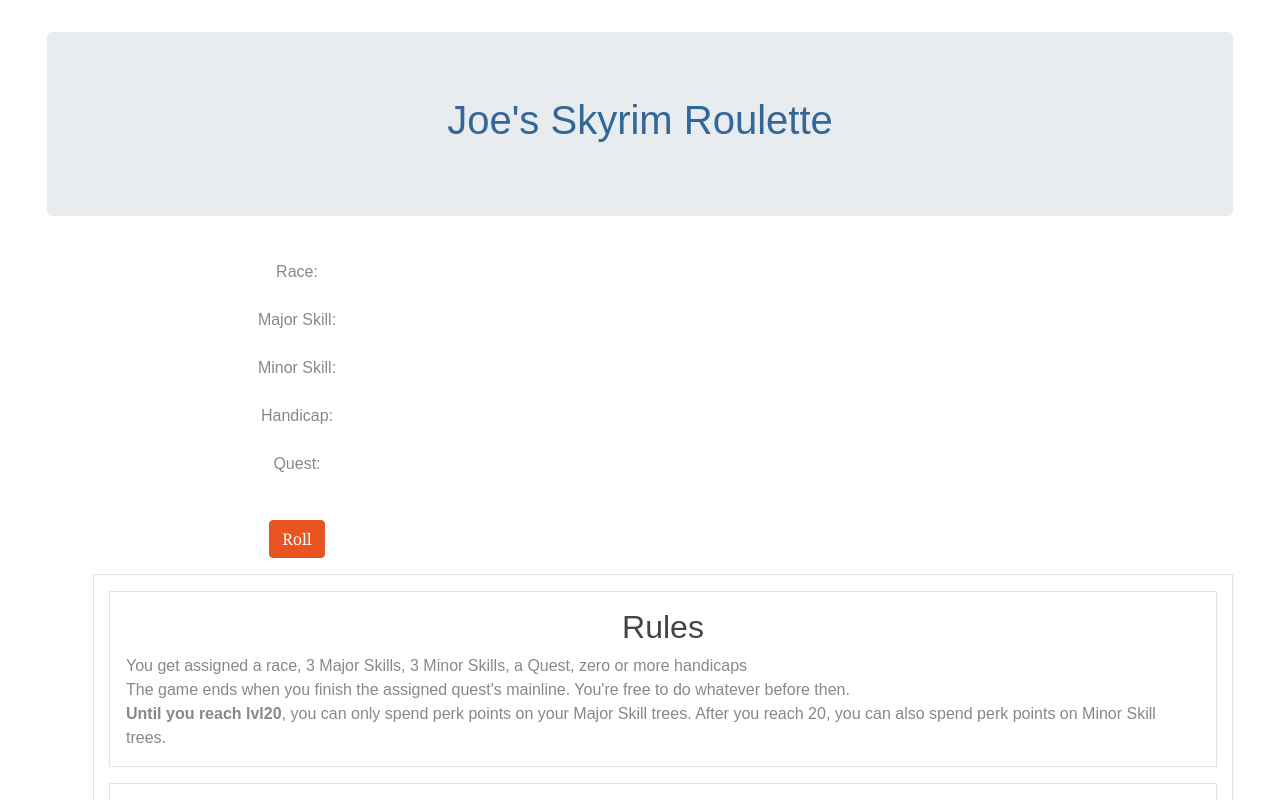
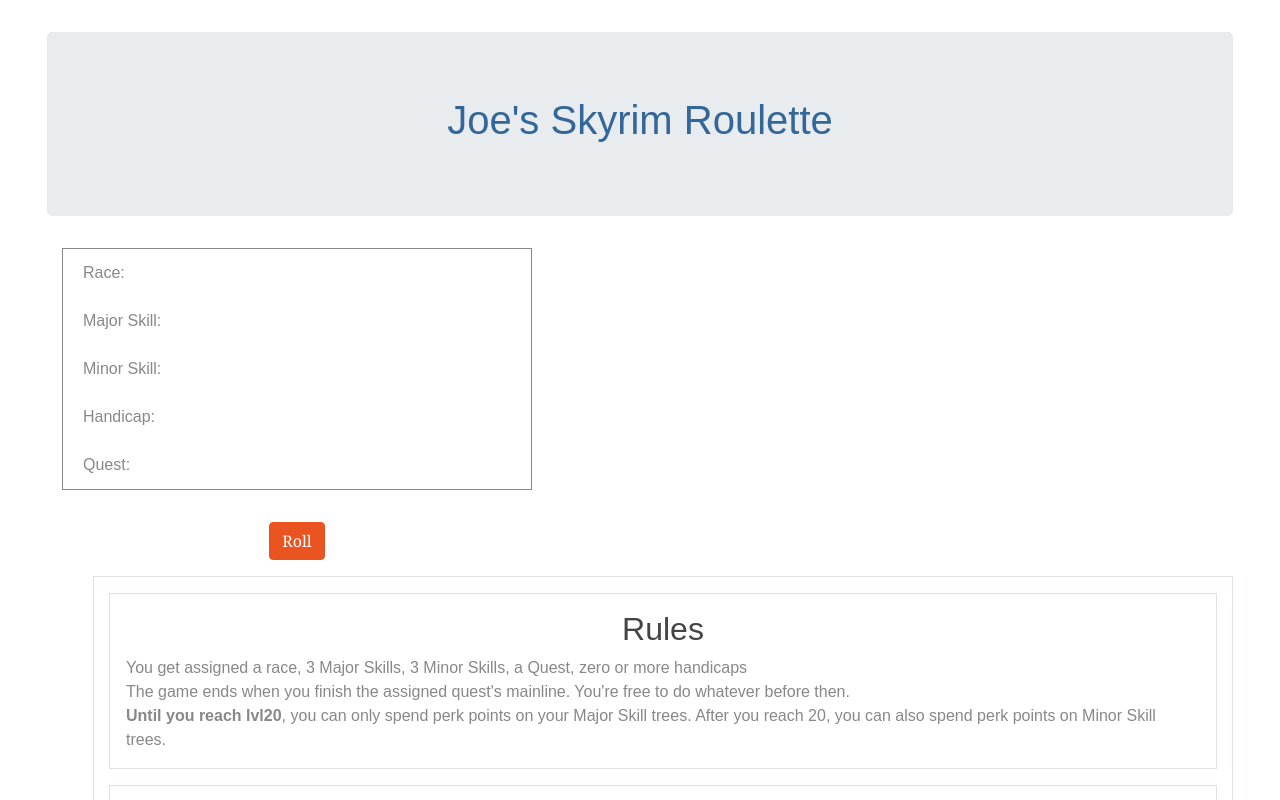
Before and after one commit to joehakimrahme/JSR, an Angular app: page / in a window 1280 px wide. Shown: the top 800 px of the page. Built offline with nearby package versions, Linux system fonts and the light colour scheme.

Commit message:
Left-align roulette text

```diff
--- a/src/app/roulette/roulette.component.html
+++ b/src/app/roulette/roulette.component.html
@@ -1,5 +1,5 @@
 <div class="container" style="width: 500px;">
-  <ul id="char-ul" class="list-group list-group-flush">
+  <ul id="char-ul" class="list-group list-group-flush text-left" style="border-style: solid; border-width: 1px;">
     <li class="list-group-item">Race: {{result.race}}</li>
     <li class="list-group-item">Major Skill: {{result.major}}</li>
     <li class="list-group-item">Minor Skill: {{result.minor}}</li>
```
